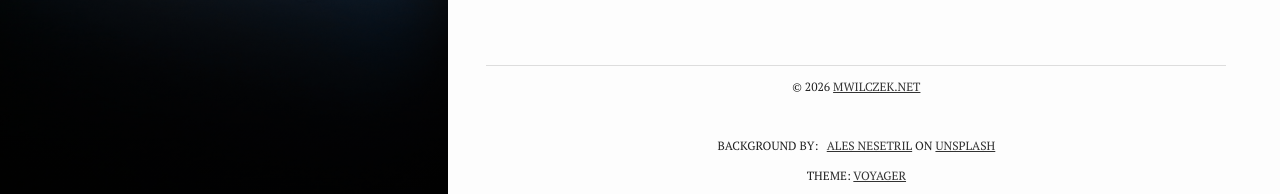
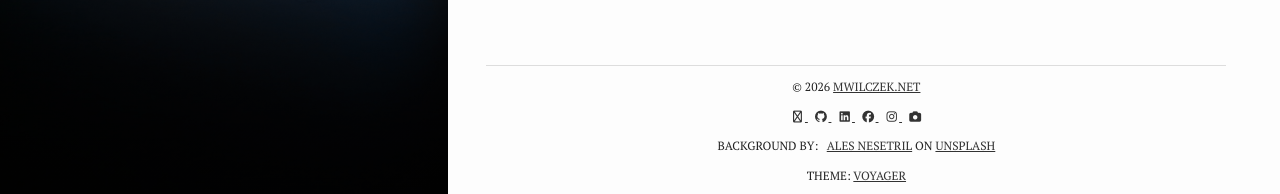
Before and after one commit to mwilczek-net/blog.mwilczek.net, a Jekyll site: the page built from index.html, in a window 1280 px wide and 900 px high, scrolled down 2906 px. Shown: the part 703-897 px from the top of the window. Built offline with Jekyll 4.4.1, drawn with Linux system fonts in a browser that asks for light colours; nearby versions of some CDN libraries; library files that are not in the unit come from our copies.

Commit message:
Add missing Font Awesome CSS file for improved icon support

```diff
--- a/_includes/head.html
+++ b/_includes/head.html
@@ -25,6 +25,7 @@
   <link rel="stylesheet" href="{{ "/assets/css/fonts.css" | absolute_url }}">
   <link rel="stylesheet" href="{{ "/assets/css/main.css" | absolute_url }}">
   <link rel="stylesheet" href="{{ "/assets/css/fontawesome-free-7.2.0-web/v5-font-face.min.css" | absolute_url }}">
+  <link rel="stylesheet" href="{{ "/assets/css/fontawesome-free-7.2.0-web/all.min.css" | absolute_url }}">
 
   <meta property="og:url" content="{{ page.url | absolute_url }}">
   <meta property="og:type" content="website">
```
